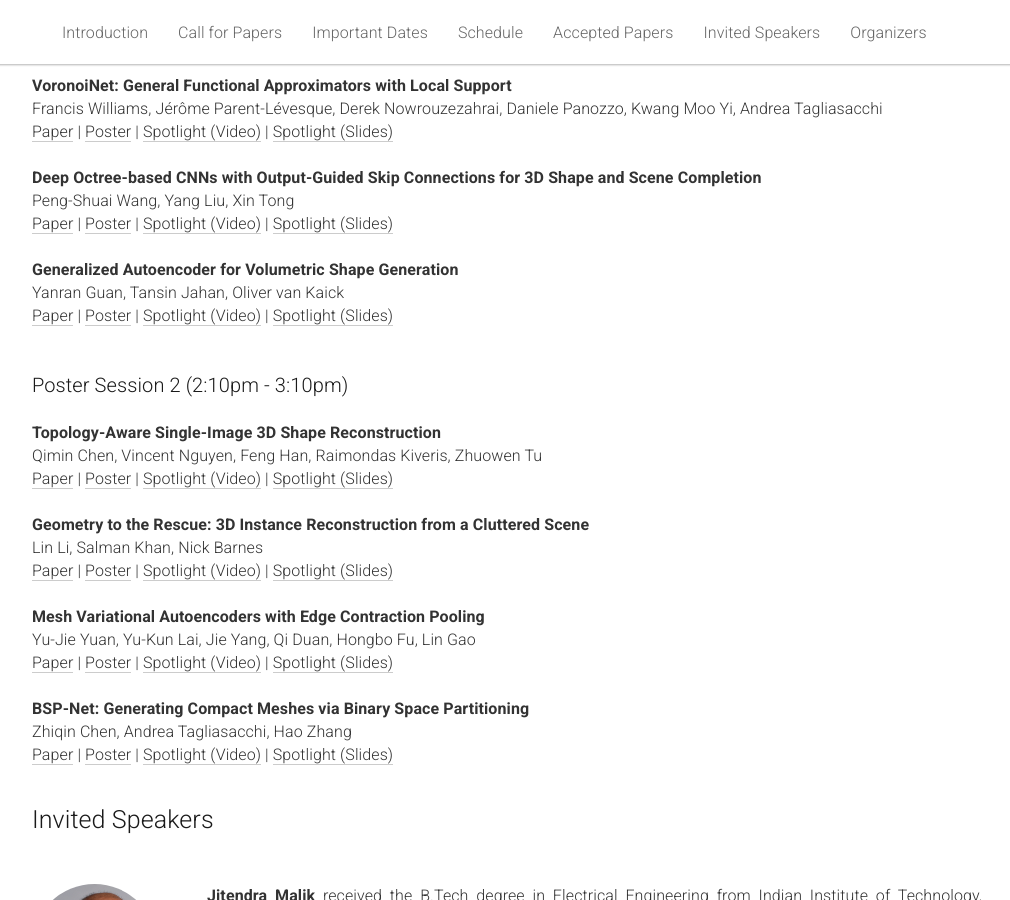
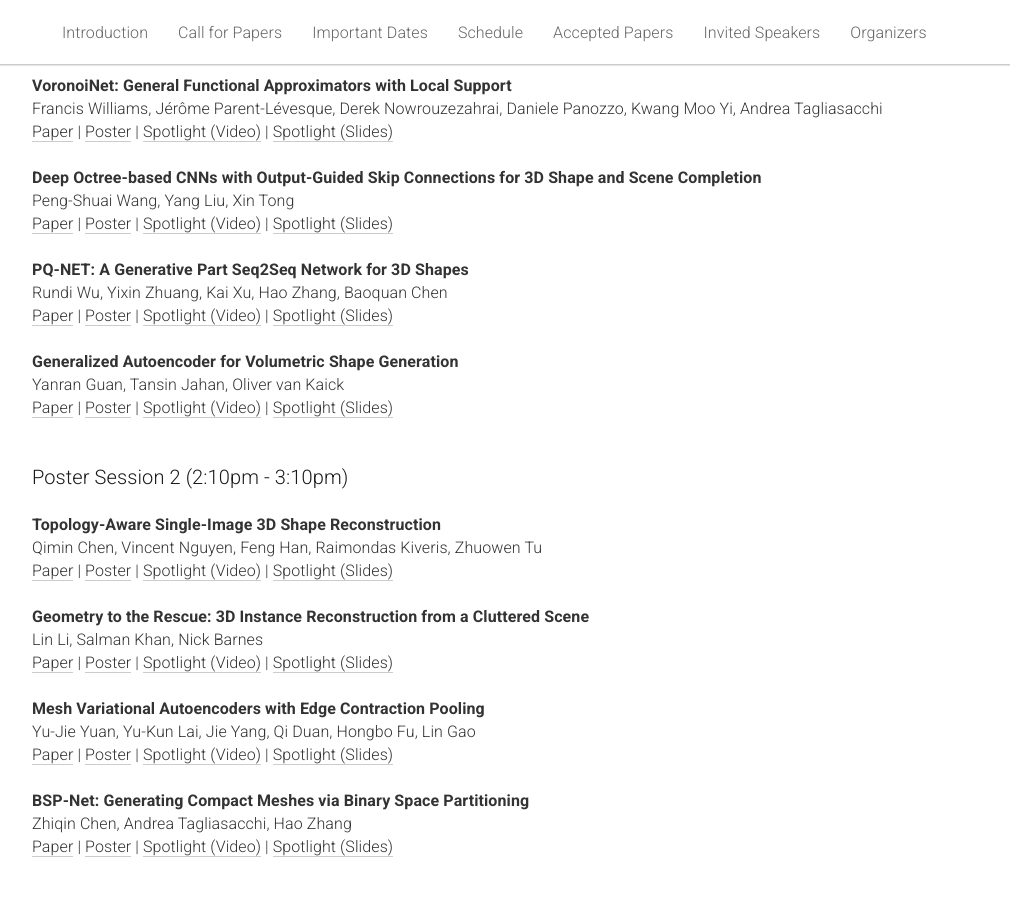
Before and after one commit to learn3dgen/learn3dgen.github.io, a Jekyll site: the page built from _pages/home.md, in a window 1280 px wide and 900 px high, scrolled down 2319 px. Shown: the whole window, without its empty margins (133-1143 px from the left). Built offline with Jekyll 4.4.1, drawn with Linux system fonts in a browser that asks for light colours.

Commit message:
Add PQ-Net

```diff
--- a/_pages/home.md
+++ b/_pages/home.md
@@ -207,6 +207,11 @@ acknowledgements: ""
     <br/>
     <span style="font-weight:bold;">Deep Octree-based CNNs with Output-Guided Skip Connections for 3D Shape and Scene Completion</span><br>
     Peng-Shuai Wang, Yang Liu, Xin Tong<br>
+    <a href="#">Paper</a> | <a href="#">Poster</a> | <a href="#">Spotlight (Video)</a> | <a href="#">Spotlight (Slides)</a>
+    <br/>
+    <br/>
+    <span style="font-weight:bold;">PQ-NET: A Generative Part Seq2Seq Network for 3D Shapes</span><br>
+    Rundi Wu, Yixin Zhuang, Kai Xu, Hao Zhang, Baoquan Chen<br>
     <a href="#">Paper</a> | <a href="#">Poster</a> | <a href="#">Spotlight (Video)</a> | <a href="#">Spotlight (Slides)</a>
     <br/>
     <br/>
```
